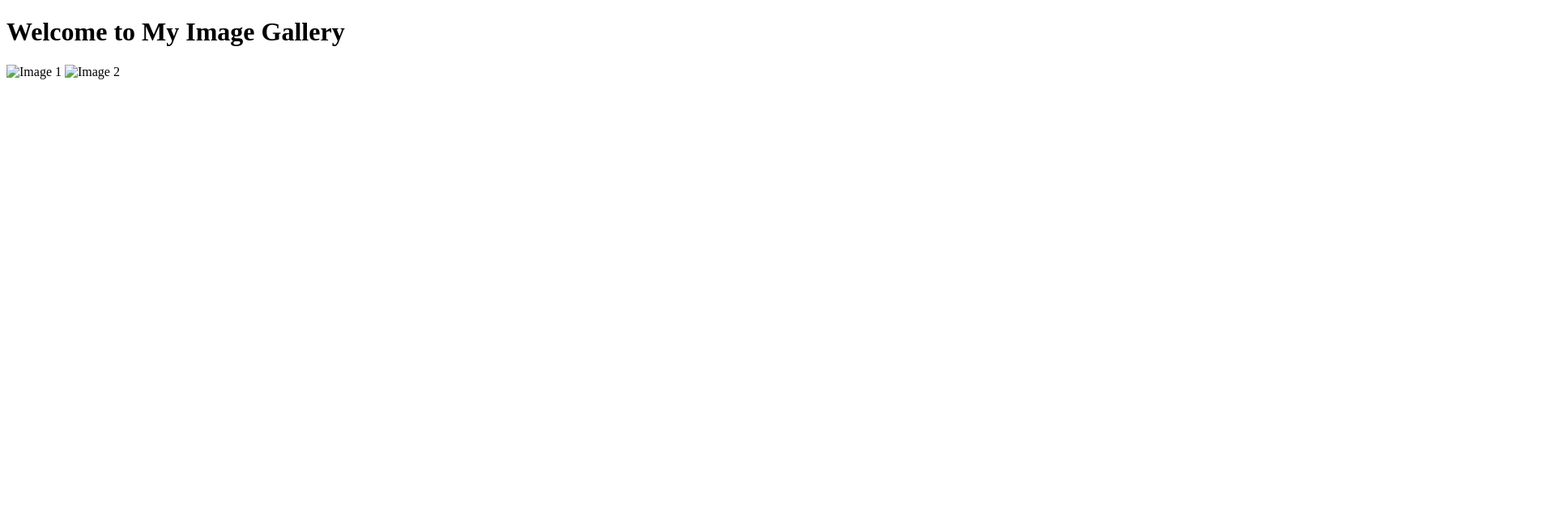
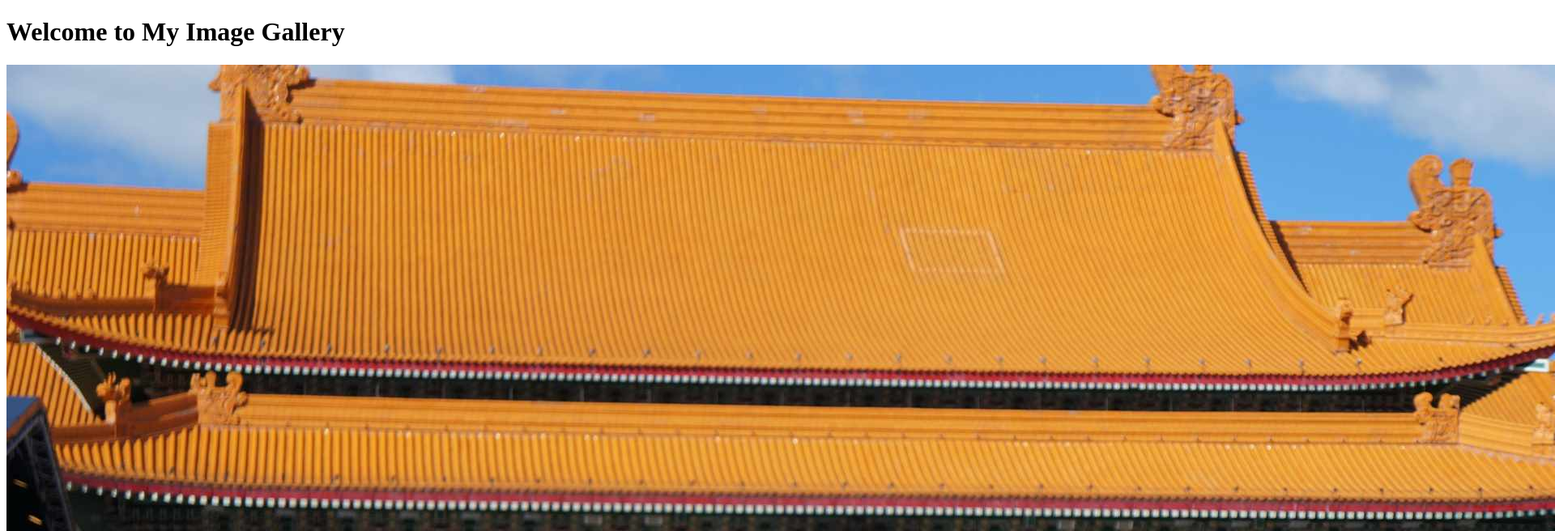
Before and after one commit to PeiHsiuLu/my-image-gallery, a plain HTML site: page index.html in a window 1280 px wide. Shown: the top 656 px of the page at 81% size, 1920 px wide, since content can reach past the window. Drawn offline with Linux system fonts and the light colour scheme.

Commit message:
Update index.html

```diff
--- a/index.html
+++ b/index.html
@@ -9,8 +9,7 @@
     <h1>Welcome to My Image Gallery</h1>
 
     <!-- 插入圖片 -->
-    <img src="image1.jpg" alt="Image 1">
-    <img src="image2.jpg" alt="Image 2">
+    <img src="383253472_1338509500405569_7439051569552832836_n.jpg" alt="Image 1">
     <!-- 添加更多圖片，使用上傳的文件名作為 src 的值 -->
 
 </body>
```
